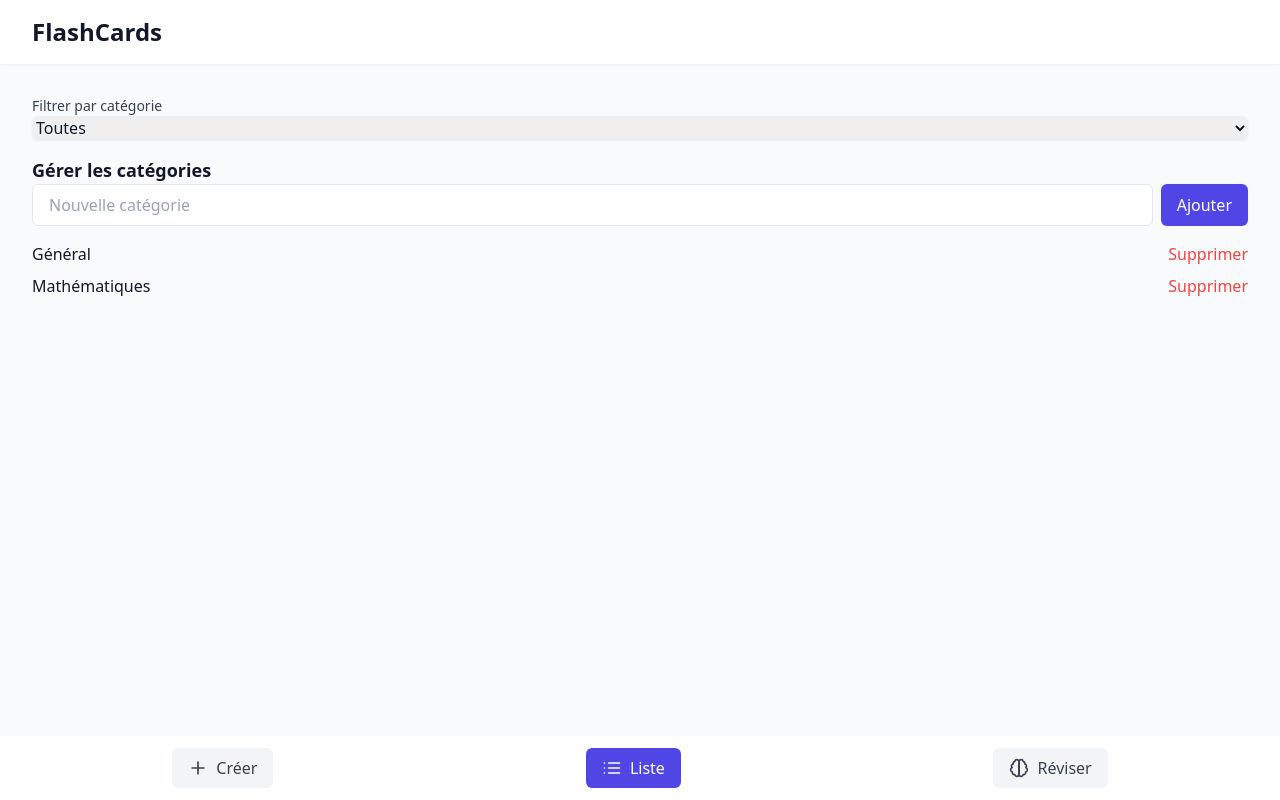
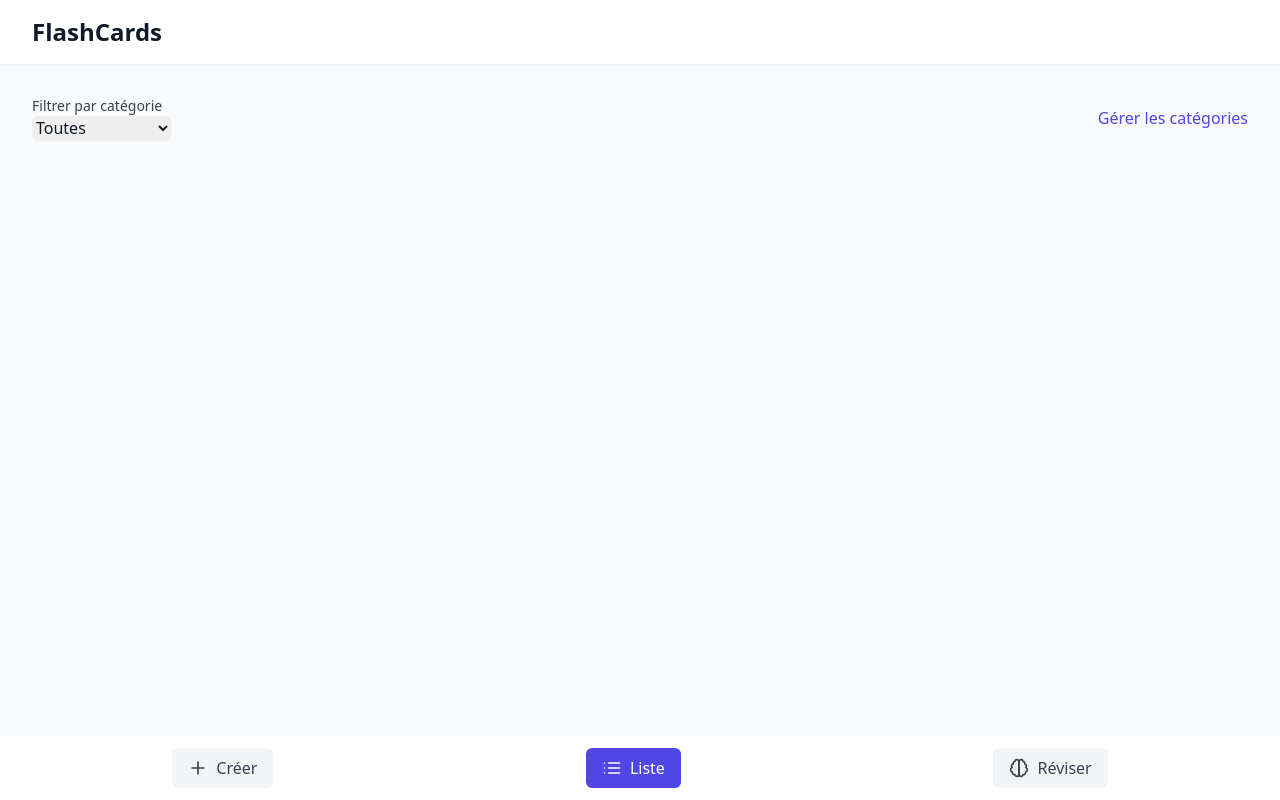
Before and after one commit to clerverfox/momories, a React (Vite) app: page / in a window 1280 px wide. Both pictures are taken after a click on the button "Liste". Built offline with nearby package versions, Linux system fonts and the light colour scheme.

Commit message:
gestions des catégorie et filtrage

```diff
--- a/src/components/FlashcardList.tsx
+++ b/src/components/FlashcardList.tsx
@@ -1,17 +1,16 @@
 import React, { useState } from 'react';
+import Modal from './Modal';
 import type { Flashcard, Category } from '../types';
 
 interface FlashcardListProps {
   cards: Flashcard[];
   onDelete: (id: string) => void;
   selectedCategory: string;
-  onCategoryChange: (categoryId: string) => void; // Ajout de cette propriété
+  onCategoryChange: (categoryId: string) => void;
   categories: Category[];
   onAddCategory: (name: string) => void;
   onDeleteCategory: (id: string) => void;
 }
-
-
 
 const FlashcardList: React.FC<FlashcardListProps> = ({
   cards,
@@ -23,6 +22,7 @@ const FlashcardList: React.FC<FlashcardListProps> = ({
   onDeleteCategory,
 }) => {
   const [newCategory, setNewCategory] = useState('');
+  const [isModalOpen, setIsModalOpen] = useState(false);
 
   const handleAddCategory = () => {
     if (newCategory.trim()) {
@@ -31,9 +31,14 @@ const FlashcardList: React.FC<FlashcardListProps> = ({
     }
   };
 
+  // Filtrer les cartes en fonction de la catégorie sélectionnée
+  const filteredCards = selectedCategory === 'Toutes'
+    ? cards // Si "Toutes" est sélectionnée, afficher toutes les cartes
+    : cards.filter((card) => card.categoryId === selectedCategory); // Sinon, filtrer par catégorie
+
   return (
     <div className="space-y-4">
-      <div className="flex flex-col gap-4 mb-6">
+      <div className="flex justify-between items-center">
         <div>
           <label htmlFor="category-filter" className="block text-sm font-medium text-gray-700">
             Filtrer par catégorie
@@ -52,10 +57,35 @@ const FlashcardList: React.FC<FlashcardListProps> = ({
             ))}
           </select>
         </div>
+        <button
+          onClick={() => setIsModalOpen(true)}
+          className="text-indigo-600 hover:text-indigo-800 transition"
+        >
+          Gérer les catégories
+        </button>
+      </div>
 
+      <ul className="space-y-2">
+        {filteredCards.map((card) => (
+          <li key={card.id} className="flex justify-between items-center bg-white p-4 rounded-md shadow">
+            <div>
+              <h3 className="font-medium">{card.question}</h3>
+              <p className="text-sm text-gray-600">{card.answer}</p>
+            </div>
+            <button
+              onClick={() => onDelete(card.id)}
+              className="text-red-500 hover:text-red-700"
+            >
+              Supprimer
+            </button>
+          </li>
+        ))}
+      </ul>
+
+      {/* Modale pour gérer les catégories */}
+      <Modal isOpen={isModalOpen} onClose={() => setIsModalOpen(false)} title="Gérer les catégories">
         <div>
-          <h3 className="text-lg font-semibold">Gérer les catégories</h3>
-          <div className="flex gap-2">
+          <div className="flex gap-2 mb-4">
             <input
               type="text"
               value={newCategory}
@@ -71,7 +101,7 @@ const FlashcardList: React.FC<FlashcardListProps> = ({
             </button>
           </div>
 
-          <ul className="mt-4 space-y-2">
+          <ul className="space-y-2">
             {categories.map((category) => (
               <li key={category.id} className="flex justify-between items-center">
                 <span>{category.name}</span>
@@ -85,24 +115,7 @@ const FlashcardList: React.FC<FlashcardListProps> = ({
             ))}
           </ul>
         </div>
-      </div>
-
-      <ul className="space-y-2">
-        {cards.map((card) => (
-          <li key={card.id} className="flex justify-between items-center bg-white p-4 rounded-md shadow">
-            <div>
-              <h3 className="font-medium">{card.question}</h3>
-              <p className="text-sm text-gray-600">{card.answer}</p>
-            </div>
-            <button
-              onClick={() => onDelete(card.id)}
-              className="text-red-500 hover:text-red-700"
-            >
-              Supprimer
-            </button>
-          </li>
-        ))}
-      </ul>
+      </Modal>
     </div>
   );
 };
--- a/src/components/Modal.tsx
+++ b/src/components/Modal.tsx
@@ -1,28 +1,23 @@
 import React from 'react';
 
 interface ModalProps {
-  isOpen: boolean; // Détermine si la modale est visible
-  onClose: () => void; // Fonction appelée pour fermer la modale
-  title: string; // Titre affiché en haut de la modale
-  children: React.ReactNode; // Contenu de la modale
+  isOpen: boolean;
+  onClose: () => void;
+  children: React.ReactNode;
+  title: string;
 }
 
-const Modal: React.FC<ModalProps> = ({ isOpen, onClose, title, children }) => {
-  if (!isOpen) return null; // Si la modale n'est pas ouverte, ne retourne rien
+const Modal: React.FC<ModalProps> = ({ isOpen, onClose, children, title }) => {
+  if (!isOpen) return null;
 
   return (
     <div className="fixed inset-0 bg-black bg-opacity-50 flex justify-center items-center z-50">
-      <div className="bg-white rounded-lg shadow-lg p-6 w-full max-w-lg">
-        <div className="flex justify-between items-center mb-4">
+      <div className="bg-white rounded-lg shadow-lg w-full max-w-md p-4">
+        <div className="flex justify-between items-center border-b pb-2 mb-4">
           <h2 className="text-lg font-bold">{title}</h2>
-          <button
-            onClick={onClose}
-            className="text-gray-500 hover:text-gray-700 focus:outline-none"
-          >
-            X
-          </button>
+          <button onClick={onClose} className="text-gray-500 hover:text-gray-700">X</button>
         </div>
-        <div>{children}</div>
+        {children}
       </div>
     </div>
   );
```
